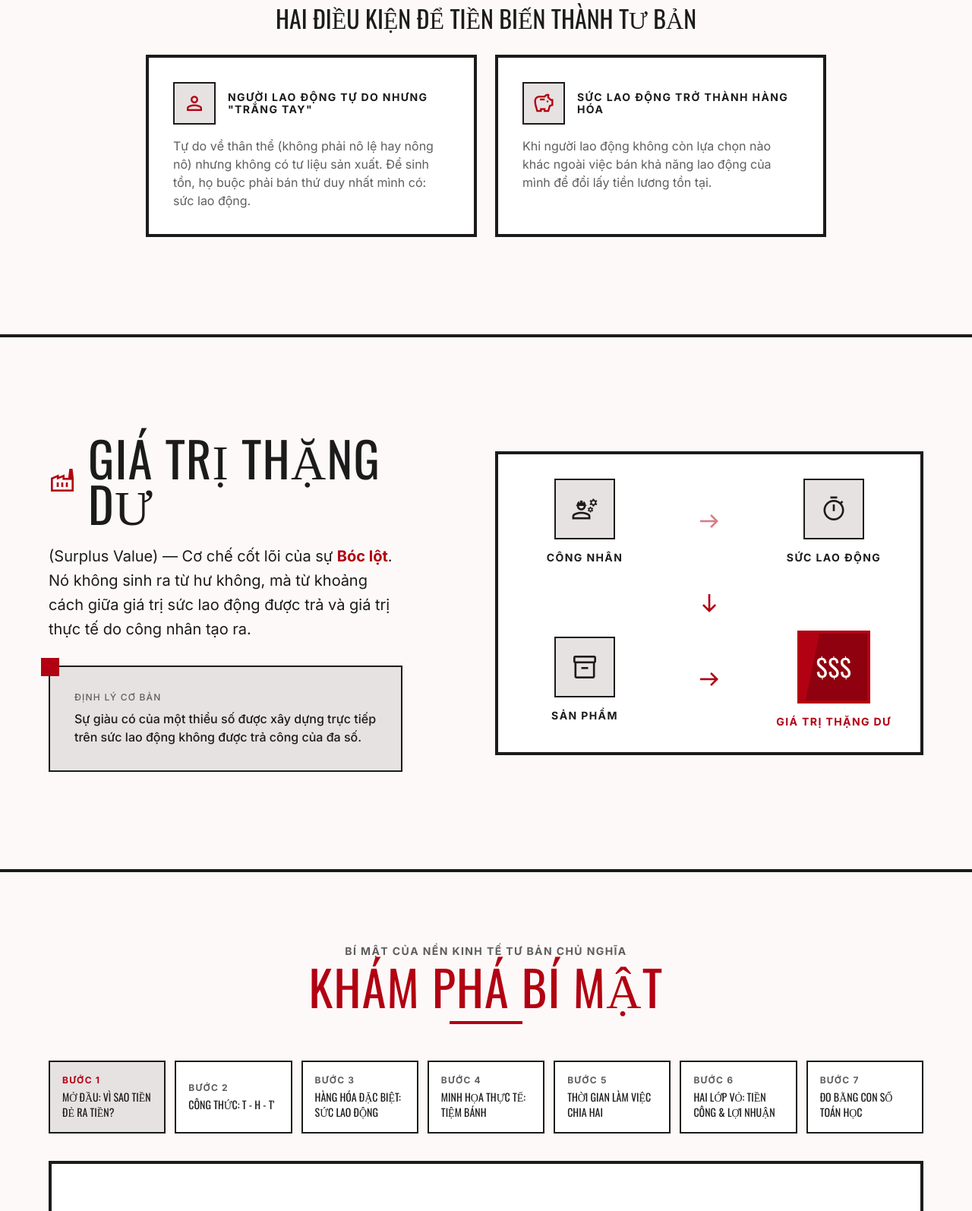
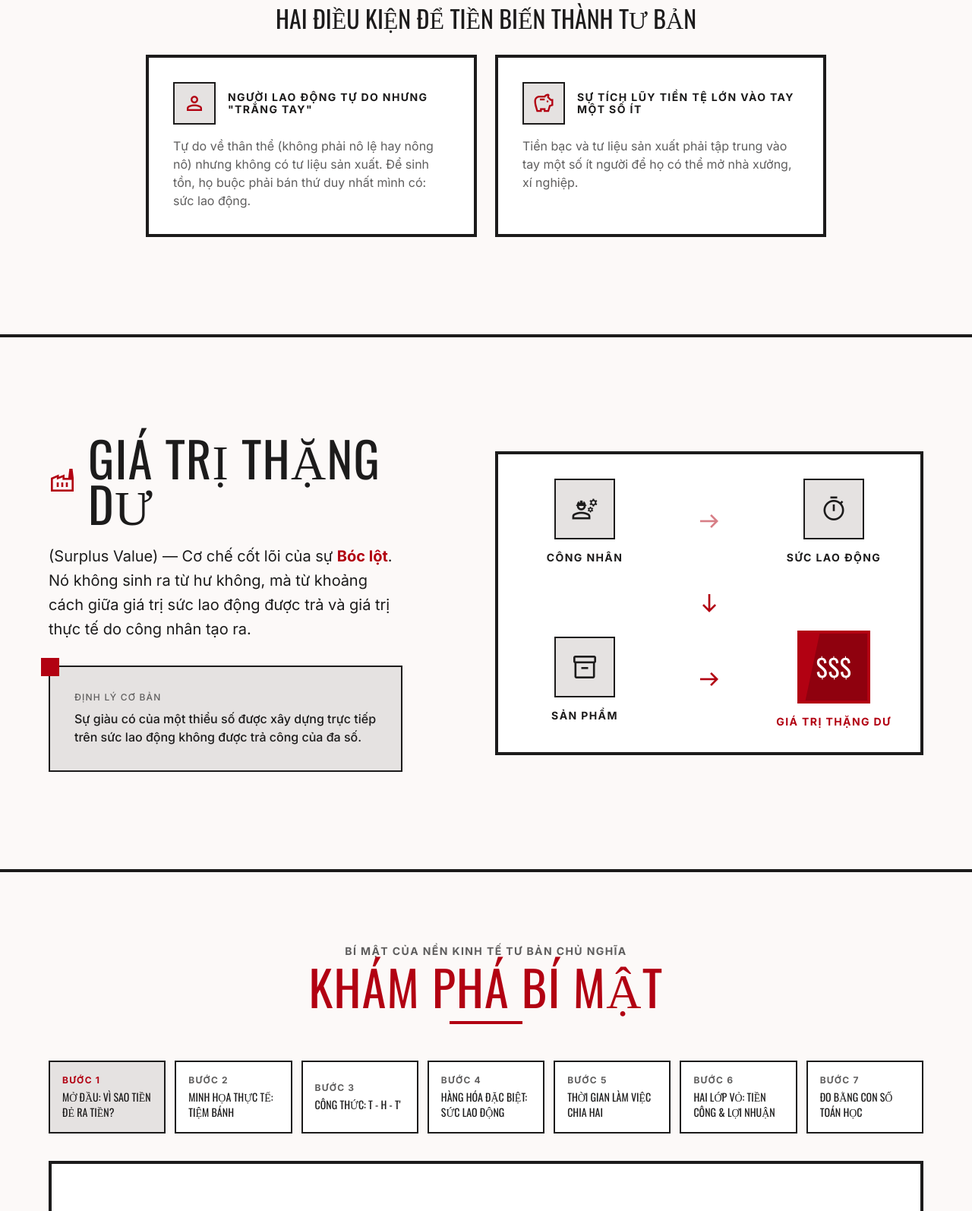
Before and after one commit to nptror/MLN122_SU26_ProjectGroup, a website: page web/home.html in a window 1280 px wide. Shown: the part 1520-3114 px from the top of the page at 76% size. Drawn offline with nearby package versions, Linux system fonts and the light colour scheme.

```diff
--- a/web/home.html
+++ b/web/home.html
@@ -923,11 +923,11 @@
                                     class="w-14 h-14 border-2 border-on-surface flex items-center justify-center bg-surface-container-highest flex-shrink-0">
                                     <span class="material-symbols-outlined text-3xl text-primary">savings</span>
                                 </div>
-                                <h3 class="font-label-bold uppercase">SỨC LAO ĐỘNG TRỞ THÀNH HÀNG HÓA</h3>
+                                <h3 class="font-label-bold uppercase">SỰ TÍCH LŨY TIỀN TỆ LỚN VÀO TAY MỘT SỐ ÍT</h3>
                             </div>
                             <p class="font-body-md text-secondary">
-                                Khi người lao động không còn lựa chọn nào khác ngoài việc bán khả năng lao động của
-                                mình để đổi lấy tiền lương tồn tại.
+                                Tiền bạc và tư liệu sản xuất phải tập trung vào tay một số ít người để họ có thể mở nhà
+                                xưởng, xí nghiệp.
                             </p>
                         </div>
                     </div>
@@ -1041,35 +1041,35 @@
                             <span class="font-headline-md uppercase block text-xs md:text-sm leading-snug">Mở đầu: Vì
                                 sao tiền đẻ ra tiền?</span>
                         </button>
-                        <!-- Step 2 -->
+                        <!-- Step 4 (moved to 2nd) -->
+                        <button
+                            class="secret-tab-btn text-left p-4 border-2 border-on-surface bg-surface-container-lowest hover:bg-surface-container-high transition-all duration-200 min-w-[200px] md:min-w-0 md:flex-1 snap-start"
+                            data-tab="3">
+                            <span
+                                class="font-label-bold text-xs text-secondary tracking-widest uppercase block mb-1">BƯỚC
+                                2</span>
+                            <span class="font-headline-md uppercase block text-xs md:text-sm leading-snug">Minh họa thực
+                                tế: Tiệm bánh</span>
+                        </button>
+                        <!-- Step 2 (moved to 3rd) -->
                         <button
                             class="secret-tab-btn text-left p-4 border-2 border-on-surface bg-surface-container-lowest hover:bg-surface-container-high transition-all duration-200 min-w-[200px] md:min-w-0 md:flex-1 snap-start"
                             data-tab="1">
                             <span
                                 class="font-label-bold text-xs text-secondary tracking-widest uppercase block mb-1">BƯỚC
-                                2</span>
+                                3</span>
                             <span class="font-headline-md uppercase block text-xs md:text-sm leading-snug">Công thức: T
                                 - H - T'</span>
                         </button>
-                        <!-- Step 3 -->
+                        <!-- Step 3 (moved to 4th) -->
                         <button
                             class="secret-tab-btn text-left p-4 border-2 border-on-surface bg-surface-container-lowest hover:bg-surface-container-high transition-all duration-200 min-w-[200px] md:min-w-0 md:flex-1 snap-start"
                             data-tab="2">
                             <span
                                 class="font-label-bold text-xs text-secondary tracking-widest uppercase block mb-1">BƯỚC
-                                3</span>
+                                4</span>
                             <span class="font-headline-md uppercase block text-xs md:text-sm leading-snug">Hàng hóa đặc
                                 biệt: Sức lao động</span>
-                        </button>
-                        <!-- Step 4 -->
-                        <button
-                            class="secret-tab-btn text-left p-4 border-2 border-on-surface bg-surface-container-lowest hover:bg-surface-container-high transition-all duration-200 min-w-[200px] md:min-w-0 md:flex-1 snap-start"
-                            data-tab="3">
-                            <span
-                                class="font-label-bold text-xs text-secondary tracking-widest uppercase block mb-1">BƯỚC
-                                4</span>
-                            <span class="font-headline-md uppercase block text-xs md:text-sm leading-snug">Minh họa thực
-                                tế: Tiệm bánh</span>
                         </button>
                         <!-- Step 5 -->
                         <button
@@ -1825,10 +1825,7 @@
                                     class="font-body-lg text-primary font-medium italic mb-6 border-l-4 border-primary pl-6">
                                     "Kinh tế thị trường phục vụ con người, không phải con người phục vụ thị trường."
                                 </p>
-                                <p class="font-body-md text-secondary mb-6">
-                                    Để điều tiết xu hướng tối đa hóa giá trị thặng dư và bảo vệ người lao động,
-                                    Việt Nam áp dụng các công cụ điều tiết vĩ mô:
-                                </p>
+
                             </div>
                         </div>
                     </div>
```
